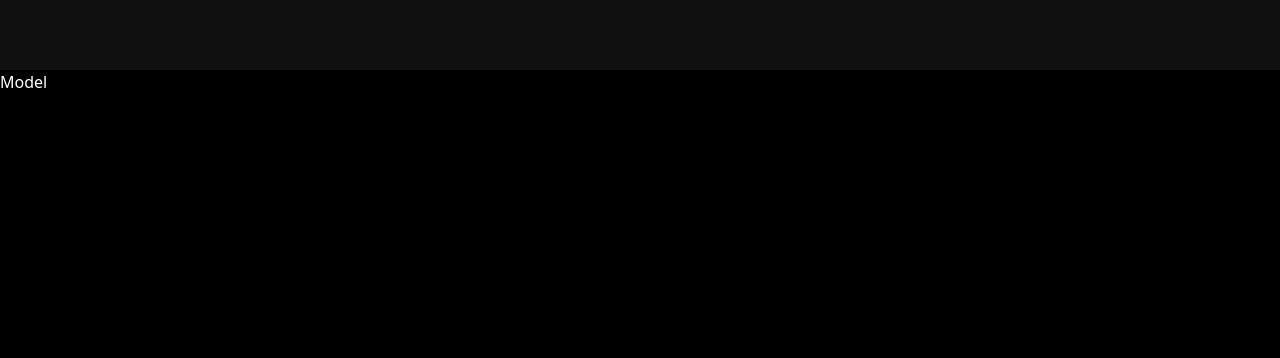
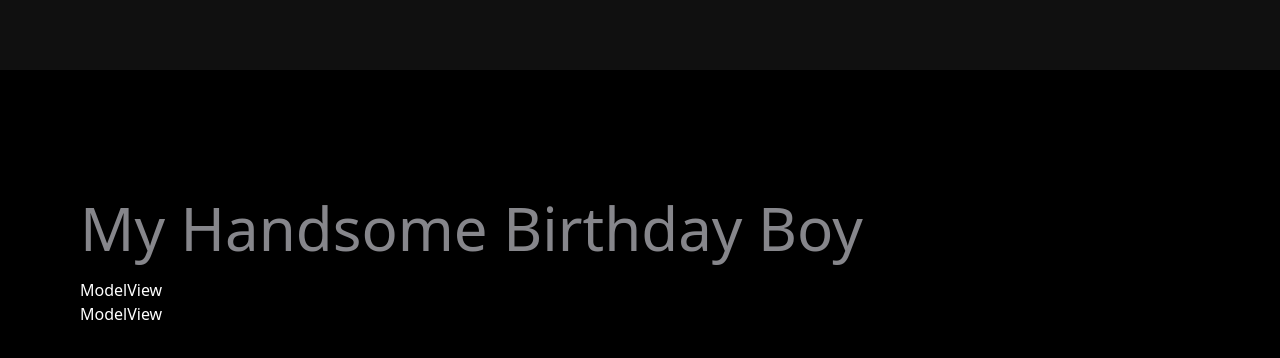
Before and after one commit to padmalathak/vigbirthday, a React (Vite) app: page / in a window 1280 px wide. Shown: the part 1738-2096 px from the top of the page. Before the commit the page ends 1832 px from the top, so only its background shows below. Built offline with nearby package versions, Linux system fonts and the light colour scheme.

Commit message:
Setting up the Canvas

```diff
--- a/package.json
+++ b/package.json
@@ -11,10 +11,13 @@
   },
   "dependencies": {
     "@gsap/react": "^2.1.1",
+    "@react-three/drei": "^9.109.5",
+    "@react-three/fiber": "^8.17.5",
     "gsap": "^3.12.5",
     "react": "^18.3.1",
     "react-confetti": "^6.1.0",
-    "react-dom": "^18.3.1"
+    "react-dom": "^18.3.1",
+    "three": "^0.167.1"
   },
   "devDependencies": {
     "@eslint/js": "^9.8.0",
--- a/src/components/Model.jsx
+++ b/src/components/Model.jsx
@@ -1,7 +1,86 @@
-import React from "react";
+import { useGSAP } from "@gsap/react";
+import gsap from "gsap";
+import React, { useRef, useState } from "react";
+import ModelView from "./ModelView";
+import { yellowImg } from "../utils";
+
+import * as THREE from "three";
+import { View } from "@react-three/drei";
+import { Canvas } from "@react-three/fiber";
 
 function Model() {
-  return <div>Model</div>;
+  const [size, setsize] = useState("small");
+  const [model, setmodel] = useState({
+    title: "Vignesh Habitats",
+    color: ["#8F8A81", "#FFE7B9"],
+    img: yellowImg,
+  });
+
+  //camera control for the model view
+  const cameraContolSmall = useRef();
+  const cameraContolLarge = useRef();
+
+  //model
+  const small = useRef(new THREE.Group());
+  const large = useRef(new THREE.Group());
+
+  //rotation
+  const [smallRotation, setsmallRotation] = useState(0);
+  const [largeRotation, setlargeRotation] = useState(0);
+
+  //title animation
+  useGSAP(() => {
+    gsap.to("#heading", {
+      y: 0,
+      opacity: 1,
+    });
+  });
+  return (
+    <section className="common-padding">
+      <div className="screen-max-width">
+        <h1 id="heading" className="section-heading">
+          My Handsome Birthday Boy
+        </h1>
+        <div className="flex flex-col items-center mt-5">
+          <div className="w-full h-[75vh] md:h-[90vh] overflow-hidden relative">
+            <ModelView
+              index={1}
+              groupRef={small}
+              controlRef={cameraContolSmall}
+              gsapType="view1"
+              setRotationState={setsmallRotation}
+              item={model}
+              size={size}
+            />
+            <ModelView
+              index={2}
+              groupRef={large}
+              controlRef={cameraContolLarge}
+              gsapType="view1"
+              setRotationState={setlargeRotation}
+              item={model}
+              size={size}
+            />
+
+            <Canvas
+              className="w-full h-full"
+              style={{
+                position: "fixed",
+                top: 0,
+                bottom: 0,
+                left: 0,
+                right: 0,
+                overflow: "hidden",
+              }}
+              eventSource={document.getElementById("root")}
+            >
+              <View.Port />
+            </Canvas>
+          </div>
+        </div>
+      </div>
+    </section>
+  );
 }
 
 export default Model;
--- /dev/null
+++ b/src/components/ModelView.jsx
@@ -0,0 +1,7 @@
+import React from "react";
+
+function ModelView() {
+  return <div>ModelView</div>;
+}
+
+export default ModelView;
```
Also changed, not shown: 1 other file (tests, documents, lock files or other folders).
